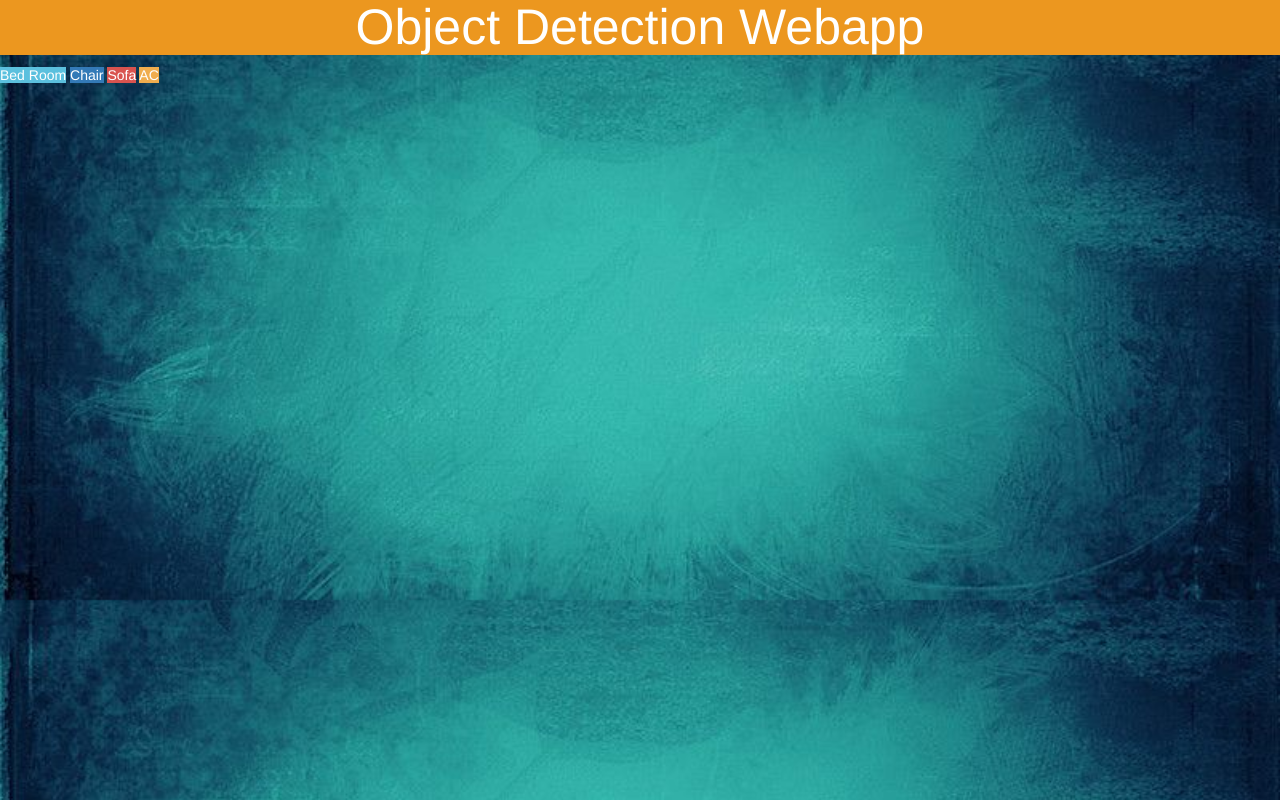
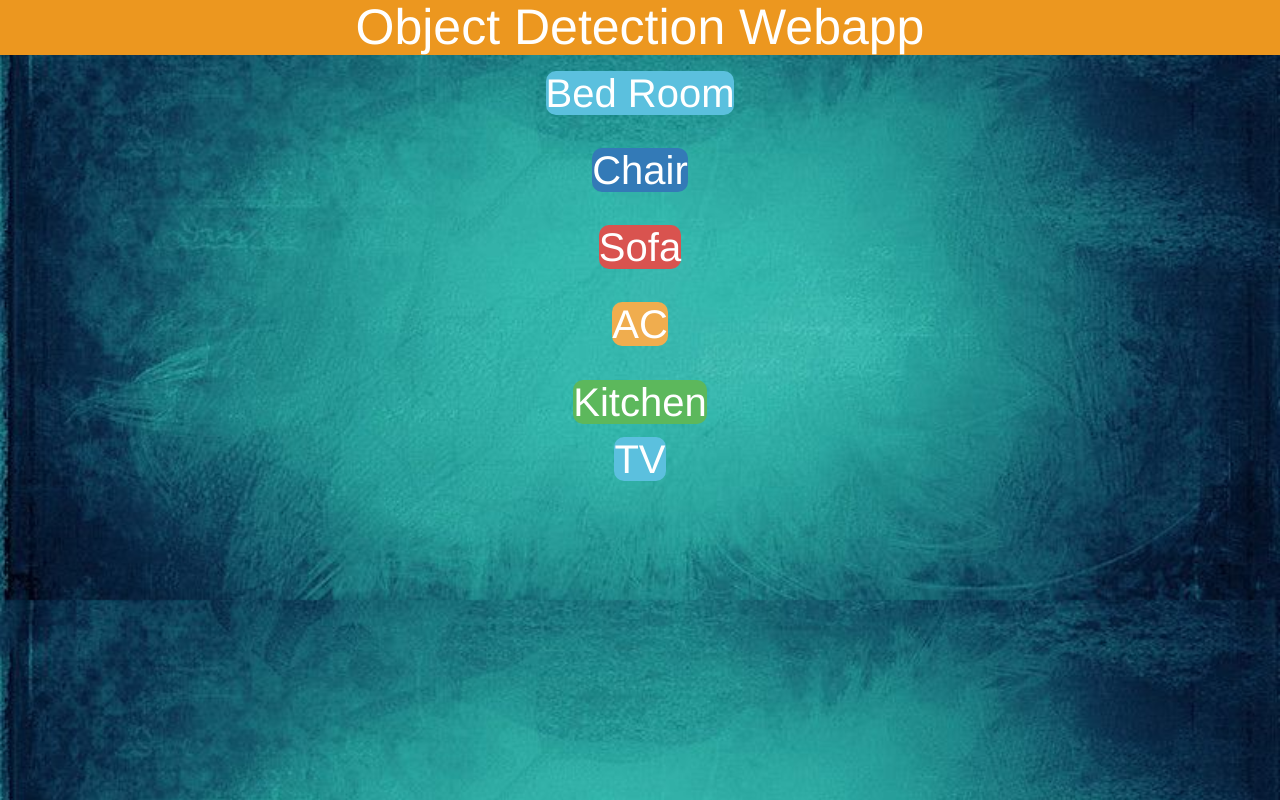
Before and after one commit to sanyam238/P-131, a plain HTML site: page index.html in a window 1280 px wide. Drawn offline with nearby package versions, Linux system fonts and the light colour scheme.

Commit message:
Add files via upload

```diff
--- a/index.html
+++ b/index.html
@@ -13,14 +13,18 @@
     <body background="background.jpg">
         <center>
         <h1 class="btn-warning">Object Detection Webapp</h1>
-        </center>
 
-        <a href="" class="btn-info">Bed Room</a>
-        <a href="" class="btn-primary">Chair</a>
-        <a href="" class="btn-danger">Sofa</a>
-        <a href="" class="btn-warning">AC</a>
-        <a href="" class="btn-success"></a>
-        <a href="" class="btn-info"></a>
-
+        <div> <a href="" class="btn-info">Bed Room</a></div>
+        <br>
+       <div> <a href="" class="btn-primary">Chair</a></div>
+       <br>
+        <div> <a href="" class="btn-danger">Sofa</a></div>
+        <br>
+        <div> <a href="" class="btn-warning">AC</a></div>
+        <br>
+        <div> <a href="" class="btn-success"> Kitchen</a</div>
+            <br>
+        <div> <a href="" class="btn-info">TV</a></div>
+    </center>
     </body>
 </html>
--- a/style.css
+++ b/style.css
@@ -19,5 +19,6 @@ body{
     }
 
     a{
-
+       font-size: 40px;
+       border-radius: 10px;
     }
```
